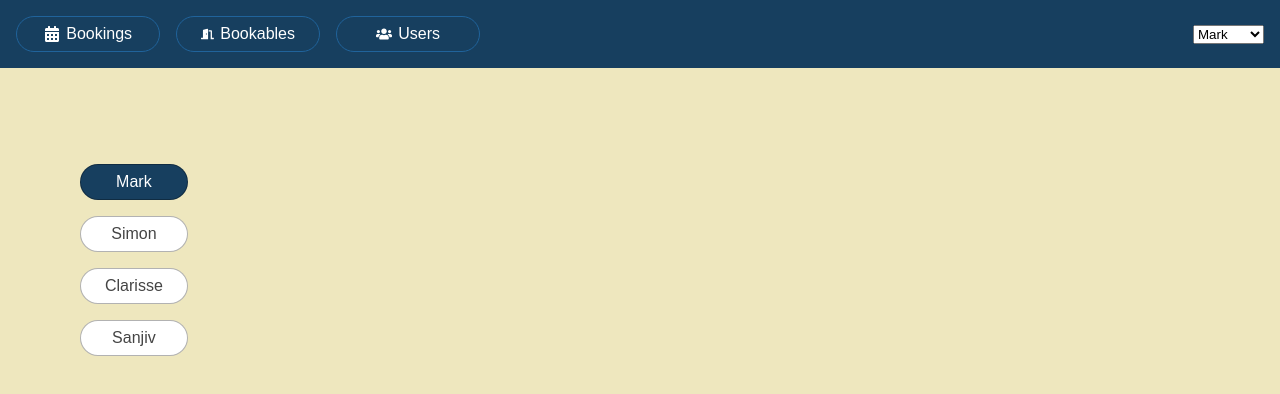
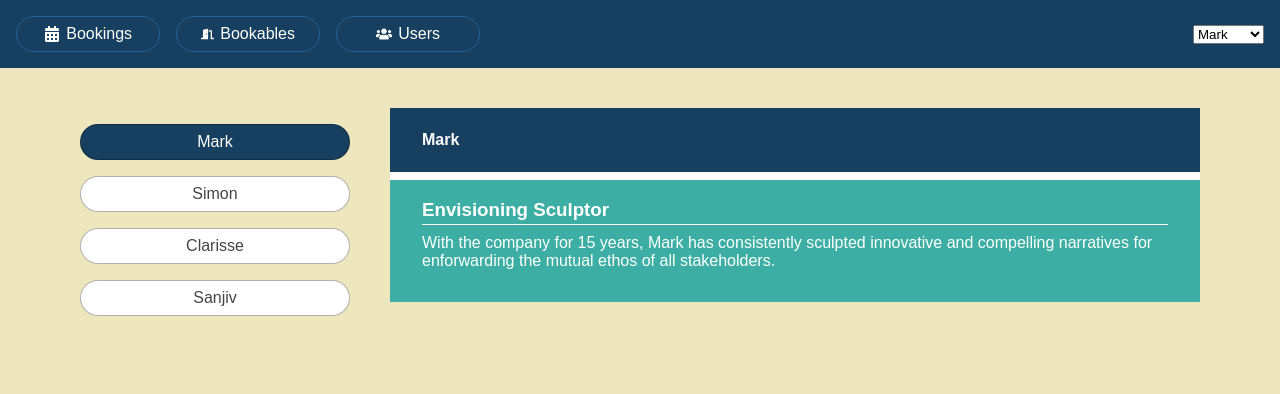
Before and after one commit to oumabaros/BookingsApp, a React app: page /users in a window 1280 px wide. Shown: the top 394 px of the page. Built offline with nearby package versions, Linux system fonts and the light colour scheme.

Commit message:
First Commit

```diff
--- a/src/client/components/Bookables/BookablesList.js
+++ b/src/client/components/Bookables/BookablesList.js
@@ -23,7 +23,7 @@ export default function BookablesList(){
 
     return(
         <Fragment>
-            <div>
+        <div>
             <select value={group} onChange={(e) => setGroup(e.target.value)}>
                 {groups.map(g => <option value={g} key={g}>{g}</option>)}
             </select>
@@ -45,7 +45,7 @@ export default function BookablesList(){
         </div>
         {
             bookable && (
-                <div className="book-details">
+                <div className="booking-details">
                     <div className="item">
                         <div className="item-header">
                             <h2>
--- a/src/client/components/Users/UsersList.js
+++ b/src/client/components/Users/UsersList.js
@@ -1,11 +1,12 @@
 import React from "react";
 import data from "../../static.json";
-import { useState } from "react";
+import { useState,Fragment } from "react";
 
 export default function UsersPage () {
 
     const users = data.users;
     const [userIndex,setUserIndex]=useState(0);
+    const user = users[userIndex];
 
     function changeUserIndex(selectedIndex){
         setUserIndex(selectedIndex);
@@ -13,7 +14,8 @@ export default function UsersPage () {
     }
 
   return (
-    <main className="users-page">
+    <Fragment>
+       <div>
        <ul className="bookables items-list-nav">
             {users.map((u,i)=>(
                 <li key={u.id} className={i === userIndex ? "selected" : null}>
@@ -23,6 +25,24 @@ export default function UsersPage () {
                 </li>
             ))}
         </ul>
-    </main>
+       </div>
+        {
+            user&&(
+                <div className="booking-details">
+                    <div className="item">
+                        <div className="item-header">
+                            <h2>
+                                {user.name}
+                            </h2>
+                        </div>
+                        <div className="item-details">
+                            <h3>{user.title}</h3>
+                        </div>
+                        <p>{user.notes}</p>
+                    </div>
+                </div>
+            )
+        }
+       </Fragment>
   );
 }
```
